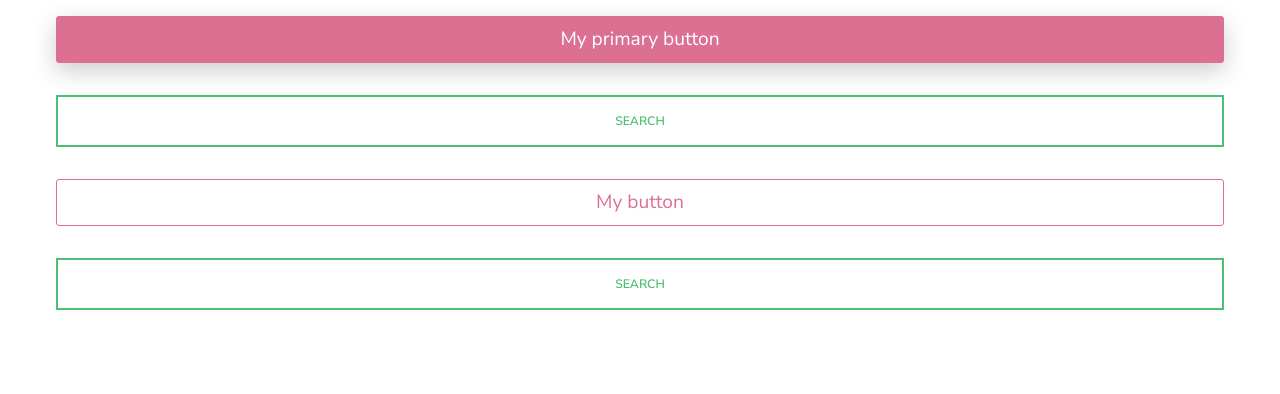
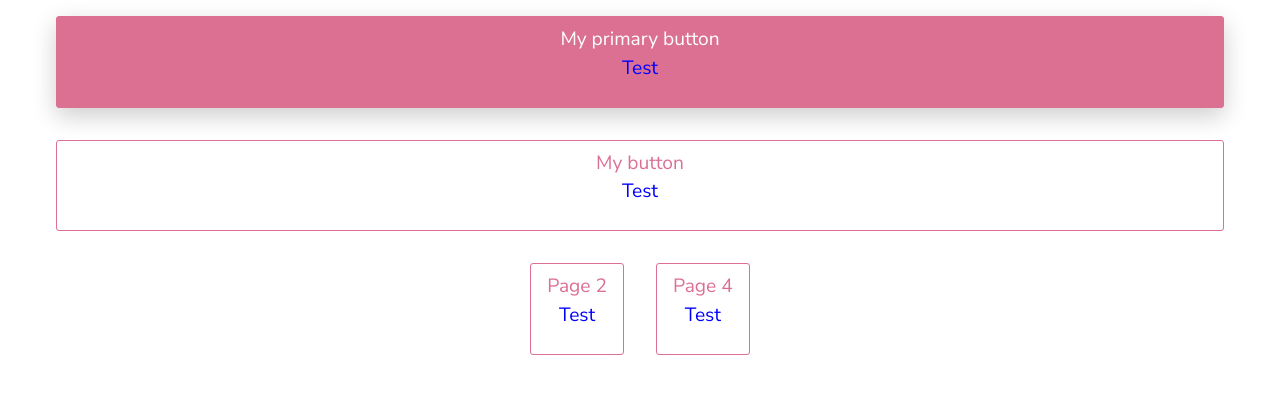
Before and after one commit to silvertechguy/styled-components, a React (Create React App) app: page / in a window 1280 px wide. Shown: the top 394 px of the page. Built offline with nearby package versions, Linux system fonts and the light colour scheme.

Commit message:
Pagination

```diff
--- a/src/app.tsx
+++ b/src/app.tsx
@@ -11,6 +11,16 @@
   flex-direction: column;
 `;
 
+const PaginationWrapper = styled("div")<{ page?: string }>`
+  width: 100%;
+  display: flex;
+  justify-content: ${({ page }) => {
+    if (page === "first") return "flex-end";
+    else if (page === "middle") return "center";
+    else return "flex-start";
+  }};
+`;
+
 interface AppProps {}
 
 const App: React.FC<AppProps> = () => {
@@ -20,6 +30,10 @@
         My primary button
       </Button>
       <Button>My button</Button>
+      <PaginationWrapper page={"middle"}>
+        <Button>Page 2</Button>
+        <Button>Page 4</Button>
+      </PaginationWrapper>
     </MainWrapper>
   );
 };
--- a/src/components/button.tsx
+++ b/src/components/button.tsx
@@ -1,6 +1,5 @@
 import React from "react";
 import styled, { css } from "styled-components";
-import { Button as BootstrapButton } from "react-bootstrap";
 
 const MyStyledButton = styled("button")<{
   primary?: boolean;
@@ -21,6 +20,15 @@
       color: white;
       box-shadow: 0 0.5rem 1.5rem rgba(0, 0, 0, 0.2);
     `}
+
+  &:hover {
+    color: white;
+    background-color: palevioletred;
+  }
+
+  .someClass {
+    color: blue;
+  }
 `;
 
 interface ButtonProps {
@@ -29,19 +37,13 @@
   bgColor?: string;
 }
 
-const StyledButton = styled(BootstrapButton)`
-  margin: 1rem;
-`;
-
 const Button: React.FC<ButtonProps> = ({ children, primary, bgColor }) => {
   return (
     <>
       <MyStyledButton primary={primary} bgColor={bgColor}>
         {children}
+        <p className="someClass">Test</p>
       </MyStyledButton>
-      <StyledButton type="submit" variant="outline-success">
-        Search
-      </StyledButton>
     </>
   );
 };
```
